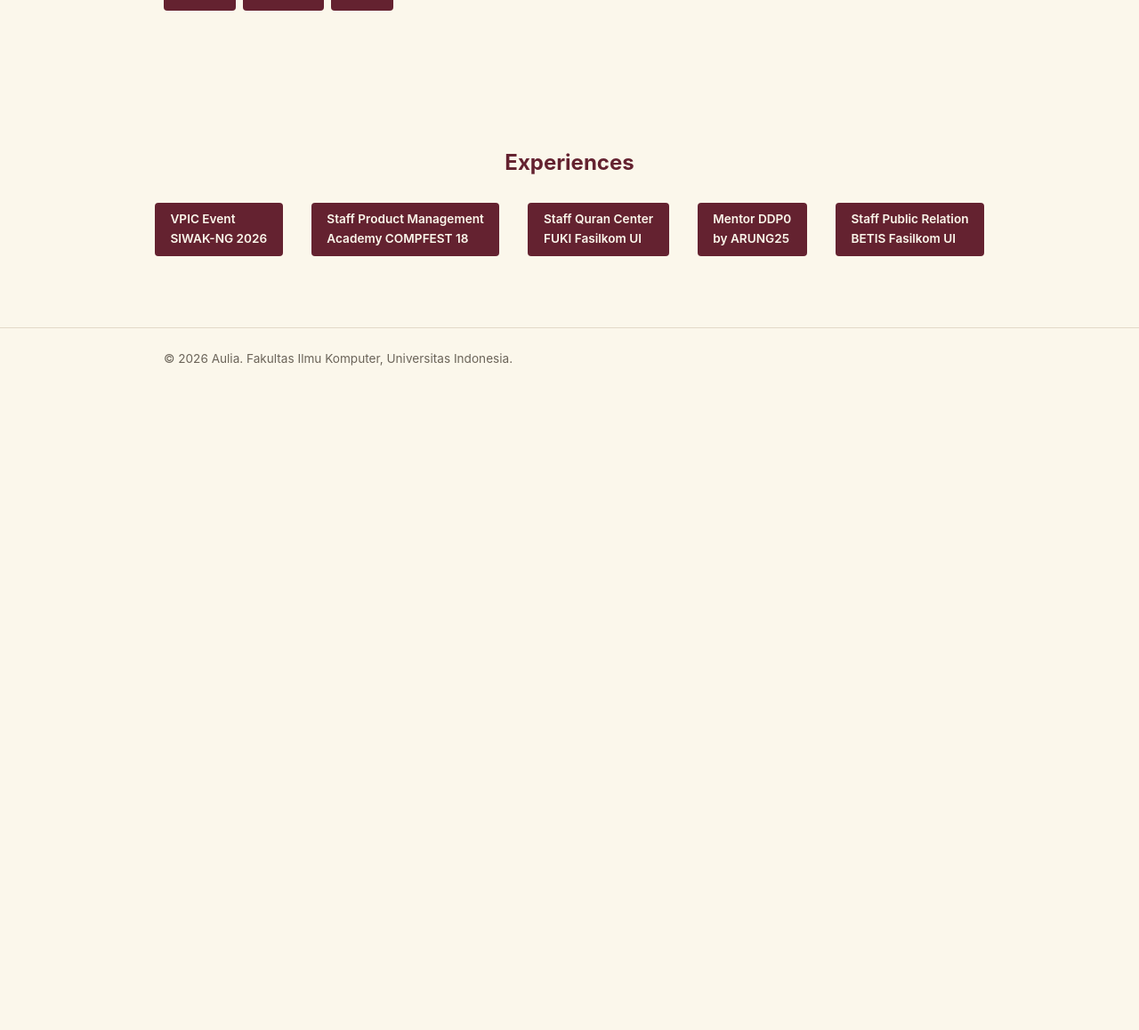
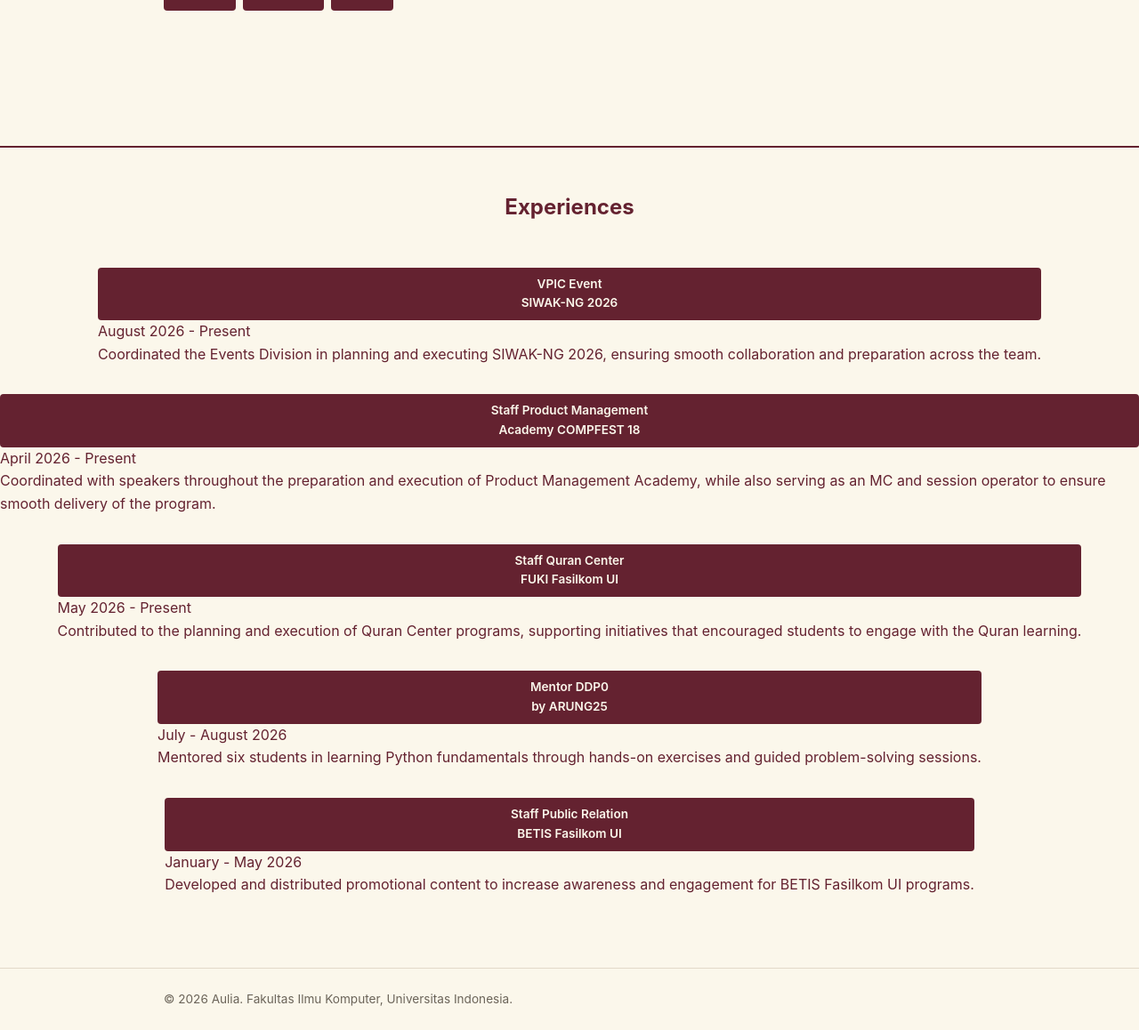
Before and after one commit to aulianurshiva/myportofolio, a Django app: page / in a window 1280 px wide. Shown: the part 579-1737 px from the top of the page at 89% size. Before the commit the page ends 990 px from the top, so only its background shows below. Run offline with Django 5.2, Linux system fonts and the light colour scheme.

Commit message:
feat: add experience dates and descriptions

```diff
--- a/static/css/style.css
+++ b/static/css/style.css
@@ -175,12 +175,14 @@
     font-size: 0.85rem;
     border-top: 1px solid var(--line);
 }
+
 .divider {
-    color: #642230;
-    width: 90%;
+    border-top: 2px solid #642230;
+    width: 100%;
 }
 
 .title {
+    margin-top: 3rem;
     text-align: center;
 }
 
@@ -189,7 +191,7 @@
     gap: 2rem;
     flex-wrap: wrap;
     justify-content: center;
-    margin-top: 2%;
+    margin-top: 3rem;
 }
 
 .experiences h4 {
@@ -201,6 +203,7 @@
     border-radius: var(--radius);
     padding: 0.5rem 1.1rem;
     transition: background-color 0.2s ease;
+    text-align: center;
 }
 
 @media (max-width: 600px) {
--- a/templates/index.html
+++ b/templates/index.html
@@ -51,17 +51,37 @@
                 </div>
             </div>
         </section>
-        <div class="divider"></div>
         <section class="hero" id="experiences">
+            <div class="divider"></div>
             <div class="title">
                 <h2>Experiences</h2>
             </div>
             <div class="experiences">
-                <h4>VPIC Event <br> SIWAK-NG 2026</h4>
-                <h4>Staff Product Management <br> Academy COMPFEST 18</h4>
-                <h4>Staff Quran Center <br> FUKI Fasilkom UI</h4>
-                <h4>Mentor DDP0 <br> by ARUNG25</h4>
-                <h4>Staff Public Relation <br> BETIS Fasilkom UI</h4>
+                <div class="experience-item">
+                    <h4>VPIC Event <br> SIWAK-NG 2026</h4>
+                    <p class="date">August 2026 - Present</p>
+                    <p class="description">Coordinated the Events Division in planning and executing SIWAK-NG 2026, ensuring smooth collaboration and preparation across the team.</p>
+                </div>
+                <div class="experience-item">
+                    <h4>Staff Product Management <br> Academy COMPFEST 18</h4>
+                    <p class="date">April 2026 - Present</p>
+                    <p class="description">Coordinated with speakers throughout the preparation and execution of Product Management Academy, while also serving as an MC and session operator to ensure smooth delivery of the program.</p>
+                </div>
+                <div class="experience-item">
+                    <h4>Staff Quran Center <br> FUKI Fasilkom UI</h4>
+                    <p class="date">May 2026 - Present</p>
+                    <p class="description">Contributed to the planning and execution of Quran Center programs, supporting initiatives that encouraged students to engage with the Quran learning.</p>
+                </div>
+                <div class="experience-item">
+                    <h4>Mentor DDP0 <br> by ARUNG25</h4>
+                    <p class="date">July - August 2026</p>
+                    <p class="description">Mentored six students in learning Python fundamentals through hands-on exercises and guided problem-solving sessions.</p>
+                </div>
+                <div class="experience-item">
+                    <h4>Staff Public Relation <br> BETIS Fasilkom UI</h4>
+                    <p class="date">January - May 2026</p>
+                    <p class="description">Developed and distributed promotional content to increase awareness and engagement for BETIS Fasilkom UI programs.</p>
+                </div>
             </div>
         </section>
     </main>
```
